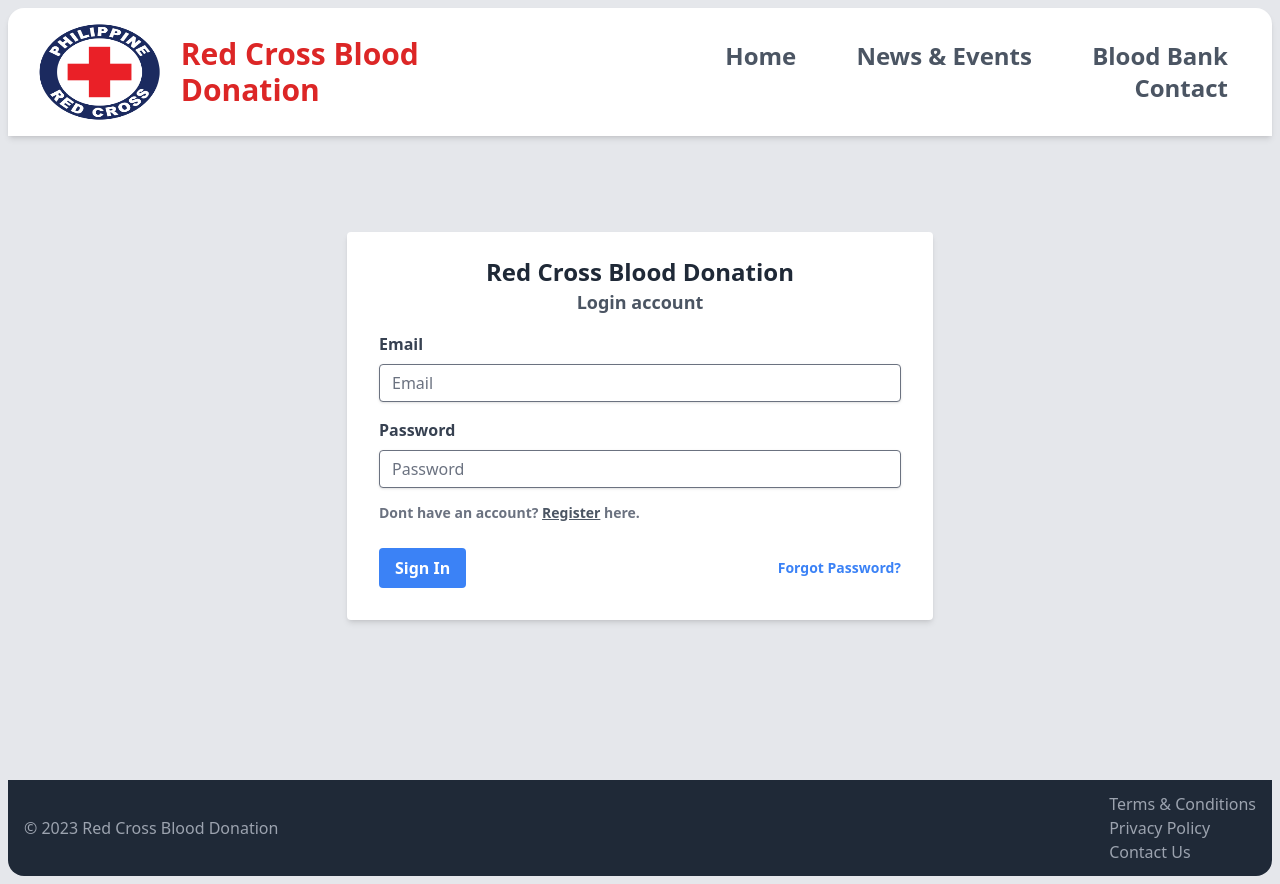
After one commit to ryanjay55/redcross, a Django app: page /login in a window 1280 px wide. The commit adds this page. Run offline with Django 4.2, Linux system fonts and the light colour scheme; some libraries are stand-ins or nearby versions.

Commit message:
updated 03-20-23

```diff
--- a/redcross/prcuser/templates/prcuser/index.html
+++ b/redcross/prcuser/templates/prcuser/index.html
@@ -7,37 +7,65 @@
     <meta http-equiv="X-UA-Compatible" content="IE=edge">
     <meta name="viewport" content="width=device-width, initial-scale=1.0">
     <link rel="shortcut icon" type="image/png" href="{% static 'assets/img/logo.png' %}">
+    <title>
+    {% block title %}
+    Red Cross
+    {% endblock title %}
+    </title>
+    {% tailwind_css %}
 
-    <title>Red Cross</title>
-    {% tailwind_css %}
 </head>
-<body class=" bg-gradient-to-r from-red-500 to-red-300 px-28 py-5">
+<body class=" bg-gray-200 px-2 py-2">
 
-    <div class="container relative">
-        <nav class="flex items-center ">
-            <img src="{% static 'assets/img/logo.png' %}" alt="logo" class="h-24 w-40 cursor-pointer">
-            <ul class="ml-auto cursor-pointer text-right ">
-                <li class="list-none inline-block mx-5 px-5"><a href="#" class="no-underline font-semibold text-2xl tracking-normal  px-2 hover:text-white duration-300 hover:text-4xl">Home</li></a>
-                <li class="list-none inline-block mx-5 px-5"><a href="#" class="no-underline font-semibold text-2xl tracking-normal  px-2 hover:text-white duration-300 hover:text-4xl">News & Events</li></a>
-                <li class="list-none inline-block mx-5 px-5"><a href="#" class="no-underline font-semibold text-2xl tracking-normal  px-2 hover:text-white duration-300 hover:text-4xl">Blood Bank</li></a>
-                <li class="list-none inline-block mx-5 px-5"><a href="#" class="no-underline font-semibold text-2xl tracking-normal  px-2 hover:text-white duration-300 hover:text-4xl">Contact</li></a>
+
+        {% block nav %}
+        <nav class=" bg-white shadow-md flex items-center p-4 rounded-t-2xl">
+            <a href="home"><img src="{% static 'assets/img/logo.png' %}" alt="logo" class="h-24 w-40 cursor-pointer"></a>
+            <a href="home" class="text-3xl font-bold text-red-600">Red Cross Blood Donation</a>
+
+            <ul class="ml-auto cursor-pointer text-right">
+                <li class="list-none inline-block mx-2 "><a href="home" class="no-underline font-semibold text-2xl tracking-normal text-gray-600 px-5 py-3 hover:text-white  duration-300 hover:border hover:bg-red-900  hover:rounded-md">Home</li></a>
+                <li class="list-none inline-block mx-2 "><a href="#" class="no-underline font-semibold text-2xl tracking-normal text-gray-600 px-5 py-3 hover:text-white  duration-300 hover:border hover:bg-red-900  hover:rounded-md">News & Events</li></a>
+                <li class="list-none inline-block mx-2 "><a href="#" class="no-underline font-semibold text-2xl tracking-normal text-gray-600 px-5 py-3 hover:text-white  duration-300 hover:border hover:bg-red-900  hover:rounded-md">Blood Bank</li></a>
+                <li class="list-none inline-block mx-2 "><a href="#" class="no-underline font-semibold text-2xl tracking-normal text-gray-600 px-5 py-3 hover:text-white  duration-300 hover:border hover:bg-red-900  hover:rounded-md">Contact</li></a>
             </ul>
         </nav>
+        {% endblock nav %}
 
+        {% block content %}
+
+    <div class="container relative mx-8">
         <div class="mt-36 max-w-screen-xl">
             <h1 class="text-6xl font-semibold leading-normal">Red Cross <br> <span class="font-normal">Valenzuela City Chapter</span> </h1>
+            <h3 class="text-4xl font-normal">Donate Blood, Save Lives</h3>
             <p>Blood donation is a selfless act of giving blood to save the lives of others.</p>
 
             <div class="mt-8 md:mt-16 lg:mt-20">
-                <a href="#" class="bg-gray-300 rounded-3xl py-3 px-8 font-semi-bold text-2xl cursor-pointer tracking-normal hover:bg-red-700 hover:border-blue-300 hover:text-white duration-300 hover:border border border-transparent md:w-auto lg:w-1/2">Donate Blood</a>
+                <a href="login" class="bg-red-700 text-white rounded-3xl leading-none py-3 px-20 font-semi-bold text-2xl cursor-pointer tracking-normal hover:bg-red-600 hover:border-white-300 hover:text-black duration-300 hover:border border border-transparent md:w-auto lg:w-1/2">Login</a>
+                <a href="#" class="bg-red-700 text-white rounded-3xl leading-none py-3 px-20 font-semi-bold text-2xl cursor-pointer tracking-normal hover:bg-red-600 hover:border-white-300 hover:text-black duration-300 hover:border border border-transparent md:w-auto lg:w-1/2">Signup</a>
             </div>
 
-            <img src="{% static 'assets/img/prcvc-building.jpg' %}" alt="Red Cross Valenzuela Building" class="w-full xl:w-1/2 xl:absolute bottom-0 mt-11 ml-11 opacity-40 right-0">
+            <img src="{% static 'assets/img/prcvc-building.jpg' %}" alt="Red Cross Valenzuela Building" class="w-full xl:w-1/2 xl:absolute bottom-0 opacity-50 right-0 rounded-2xl">
 
         </div>
 
 
     </div>
+    {% endblock content %}
+
+
+    <footer class="bg-gray-800 text-white py-1 bottom-0 mt-36 rounded-b-2xl">
+        <div class="container mx-auto flex justify-between items-center">
+            <p class="text-gray-400 pl-4">&copy; 2023 Red Cross Blood Donation</p>
+            <ul class="pr-4 py-2">
+                <li><a href="#" class="text-gray-400 hover:text-white">Terms &amp; Conditions</a></li>
+                <li><a href="#" class="text-gray-400 hover:text-white">Privacy Policy</a></li>
+                <li><a href="#" class="text-gray-400 hover:text-white">Contact Us</a></li>
+                <li><a href="#" class="text-gray-400 hover:text-white"><i class='bx bxl-facebook-circle'></i></a></li>
+            </ul>
+        </div>
+    </footer>
+
 
 
 </body>
--- /dev/null
+++ b/redcross/prcuser/templates/prcuser/userlogin.html
@@ -0,0 +1,50 @@
+{% extends "prcuser/index.html" %}
+{% load static %}
+{% load static tailwind_tags %}
+<!DOCTYPE html>
+<html lang="en">
+<head>
+    <meta charset="UTF-8">
+    <meta http-equiv="X-UA-Compatible" content="IE=edge">
+    <meta name="viewport" content="width=device-width, initial-scale=1.0">
+    <link rel="shortcut icon" type="image/png" href="{% static 'assets/img/logo.png' %}">
+    {% block title %}
+     Red Cross | Login
+    {% endblock title %}
+    {% tailwind_css %}
+
+</head>
+
+    {% block content %}
+    <div class="mt-24 flex justify-center items-center">
+        <div class="bg-white shadow-md rounded px-8 pt-6 pb-8 mb-4 flex flex-col">
+            <div class="mb-4">
+                <h1 class="text-2xl font-bold text-gray-800 text-center">Red Cross Blood Donation</h1>
+                <h2 class="text-lg font-semibold text-gray-600 text-center">Login account</h2>
+            </div>
+            <div class="mb-4">
+                <label class="block text-gray-700 font-bold mb-2" for="email">
+                    Email
+                </label>
+                <input class="shadow appearance-none border rounded w-full py-2 px-3 text-gray-700 leading-tight focus:outline-none focus:shadow-outline" id="email" type="email" placeholder="Email">
+            </div>
+            <div class="mb-6">
+                <label class="block text-gray-700 font-bold mb-2" for="password">
+                    Password
+                </label>
+                <input class="shadow appearance-none border rounded w-full py-2 px-3 text-gray-700 mb-3 leading-tight focus:outline-none focus:shadow-outline" id="password" type="password" placeholder="Password">
+                <span class="inline-block align-baseline font-semibold text-sm text-gray-500 " href="#">
+                    Dont have an account? <a href="#" class="font-bold hover:text-blue-600 text-gray-600 underline ">Register</a> here.
+                </span>
+            </div>
+            <div class="flex items-center justify-between">
+                <button class="bg-blue-500 hover:bg-blue-700 text-white font-bold py-2 px-4 rounded focus:outline-none focus:shadow-outline" type="button">
+                    Sign In
+                </button>
+                <a class="inline-block align-baseline font-bold text-sm text-blue-500 hover:text-blue-800" href="#">
+                    Forgot Password?
+                </a>
+            </div>
+        </div>
+    </div>
+    {% endblock content %}
--- a/redcross/prcuser/urls.py
+++ b/redcross/prcuser/urls.py
@@ -3,4 +3,8 @@
 
 urlpatterns = [
   path('', views.index, name='index'),
+  path('login', views.login, name='login'),
+  path('home', views.home, name='home'),
+  path('signup', views.signup, name='signup'),
+
 ]
--- a/redcross/prcuser/views.py
+++ b/redcross/prcuser/views.py
@@ -3,3 +3,12 @@
 # Create your views here.
 def index(request):
     return render (request, 'prcuser/index.html')
+
+def home(request):
+    return render (request, 'prcuser/index.html')
+
+def login(request):
+    return render(request, 'prcuser/userlogin.html')
+
+def signup(request):
+    return render(request, 'prcuser/usersignup.html')
--- a/redcross/theme/static/css/dist/styles.css
+++ b/redcross/theme/static/css/dist/styles.css
@@ -870,6 +891,46 @@
   margin-top: auto;
 }
 
+.mb-4 {
+  margin-bottom: 1rem;
+}
+
+.mb-8 {
+  margin-bottom: 2rem;
+}
+
+.mt-4 {
+  margin-top: 1rem;
+}
+
+.mt-2 {
+  margin-top: 0.5rem;
+}
+
+.mt-20 {
+  margin-top: 5rem;
+}
+
+.mt-32 {
+  margin-top: 8rem;
+}
+
+.mb-2 {
+  margin-bottom: 0.5rem;
+}
+
+.mb-3 {
+  margin-bottom: 0.75rem;
+}
+
+.mb-6 {
+  margin-bottom: 1.5rem;
+}
+
+.mt-24 {
+  margin-top: 6rem;
+}
+
 .block {
   display: block;
 }
@@ -956,6 +1025,20 @@
   list-style-type: none;
 }
 
+.appearance-none {
+  -webkit-appearance: none;
+     -moz-appearance: none;
+          appearance: none;
+}
+
+.grid-cols-2 {
+  grid-template-columns: repeat(2, minmax(0, 1fr));
+}
+
+.flex-col {
+  flex-direction: column;
+}
+
 .items-center {
   align-items: center;
 }
@@ -964,8 +1047,47 @@
   justify-content: center;
 }
 
+.justify-between {
+  justify-content: space-between;
+}
+
+.gap-8 {
+  gap: 2rem;
+}
+
 .rounded-3xl {
   border-radius: 1.5rem;
+}
+
+.rounded {
+  border-radius: 0.25rem;
+}
+
+.rounded-lg {
+  border-radius: 0.5rem;
+}
+
+.rounded-md {
+  border-radius: 0.375rem;
+}
+
+.rounded-2xl {
+  border-radius: 1rem;
+}
+
+.rounded-r-2xl {
+  border-top-right-radius: 1rem;
+  border-bottom-right-radius: 1rem;
+}
+
+.rounded-t-2xl {
+  border-top-left-radius: 1rem;
+  border-top-right-radius: 1rem;
+}
+
+.rounded-b-2xl {
+  border-bottom-right-radius: 1rem;
+  border-bottom-left-radius: 1rem;
 }
 
 .border {
@@ -1006,6 +1128,46 @@
   background-color: rgb(75 85 99 / var(--tw-bg-opacity));
 }
 
+.bg-gray-200 {
+  --tw-bg-opacity: 1;
+  background-color: rgb(229 231 235 / var(--tw-bg-opacity));
+}
+
+.bg-red-600 {
+  --tw-bg-opacity: 1;
+  background-color: rgb(220 38 38 / var(--tw-bg-opacity));
+}
+
+.bg-white {
+  --tw-bg-opacity: 1;
+  background-color: rgb(255 255 255 / var(--tw-bg-opacity));
+}
+
+.bg-red-300 {
+  --tw-bg-opacity: 1;
+  background-color: rgb(252 165 165 / var(--tw-bg-opacity));
+}
+
+.bg-red-500 {
+  --tw-bg-opacity: 1;
+  background-color: rgb(239 68 68 / var(--tw-bg-opacity));
+}
+
+.bg-red-800 {
+  --tw-bg-opacity: 1;
+  background-color: rgb(153 27 27 / var(--tw-bg-opacity));
+}
+
+.bg-red-700 {
+  --tw-bg-opacity: 1;
+  background-color: rgb(185 28 28 / var(--tw-bg-opacity));
+}
+
+.bg-blue-500 {
+  --tw-bg-opacity: 1;
+  background-color: rgb(59 130 246 / var(--tw-bg-opacity));
+}
+
 .bg-gradient-to-r {
   background-image: linear-gradient(to right, var(--tw-gradient-stops));
 }
@@ -1022,6 +1184,22 @@
 
 .p-12 {
   padding: 3rem;
+}
+
+.p-5 {
+  padding: 1.25rem;
+}
+
+.p-4 {
+  padding: 1rem;
+}
+
+.p-2 {
+  padding: 0.5rem;
+}
+
+.p-1 {
+  padding: 0.25rem;
 }
 
 .px-2 {
@@ -1074,12 +1252,79 @@
   padding-bottom: 0.5rem;
 }
 
+.px-6 {
+  padding-left: 1.5rem;
+  padding-right: 1.5rem;
+}
+
+.py-4 {
+  padding-top: 1rem;
+  padding-bottom: 1rem;
+}
+
+.py-8 {
+  padding-top: 2rem;
+  padding-bottom: 2rem;
+}
+
+.py-1 {
+  padding-top: 0.25rem;
+  padding-bottom: 0.25rem;
+}
+
+.px-16 {
+  padding-left: 4rem;
+  padding-right: 4rem;
+}
+
+.px-24 {
+  padding-left: 6rem;
+  padding-right: 6rem;
+}
+
+.px-20 {
+  padding-left: 5rem;
+  padding-right: 5rem;
+}
+
+.pt-4 {
+  padding-top: 1rem;
+}
+
+.pt-2 {
+  padding-top: 0.5rem;
+}
+
+.pt-5 {
+  padding-top: 1.25rem;
+}
+
+.pl-4 {
+  padding-left: 1rem;
+}
+
+.pr-4 {
+  padding-right: 1rem;
+}
+
+.pb-8 {
+  padding-bottom: 2rem;
+}
+
+.pt-6 {
+  padding-top: 1.5rem;
+}
+
 .text-center {
   text-align: center;
 }
 
 .text-right {
   text-align: right;
+}
+
+.align-baseline {
+  vertical-align: baseline;
 }
 
 .font-serif {
@@ -1106,6 +1351,21 @@
   line-height: 1.25rem;
 }
 
+.text-3xl {
+  font-size: 1.875rem;
+  line-height: 2.25rem;
+}
+
+.text-4xl {
+  font-size: 2.25rem;
+  line-height: 2.5rem;
+}
+
+.text-lg {
+  font-size: 1.125rem;
+  line-height: 1.75rem;
+}
+
 .font-semibold {
   font-weight: 600;
 }
@@ -1130,6 +1390,18 @@
   line-height: 1.5;
 }
 
+.leading-loose {
+  line-height: 2;
+}
+
+.leading-none {
+  line-height: 1;
+}
+
+.leading-tight {
+  line-height: 1.25;
+}
+
 .tracking-normal {
   letter-spacing: 0em;
 }
@@ -1139,12 +1411,73 @@
   color: rgb(156 163 175 / var(--tw-text-opacity));
 }
 
+.text-gray-600 {
+  --tw-text-opacity: 1;
+  color: rgb(75 85 99 / var(--tw-text-opacity));
+}
+
+.text-gray-800 {
+  --tw-text-opacity: 1;
+  color: rgb(31 41 55 / var(--tw-text-opacity));
+}
+
+.text-red-600 {
+  --tw-text-opacity: 1;
+  color: rgb(220 38 38 / var(--tw-text-opacity));
+}
+
+.text-white {
+  --tw-text-opacity: 1;
+  color: rgb(255 255 255 / var(--tw-text-opacity));
+}
+
+.text-blue-500 {
+  --tw-text-opacity: 1;
+  color: rgb(59 130 246 / var(--tw-text-opacity));
+}
+
+.text-gray-700 {
+  --tw-text-opacity: 1;
+  color: rgb(55 65 81 / var(--tw-text-opacity));
+}
+
+.text-black {
+  --tw-text-opacity: 1;
+  color: rgb(0 0 0 / var(--tw-text-opacity));
+}
+
+.text-gray-300 {
+  --tw-text-opacity: 1;
+  color: rgb(209 213 219 / var(--tw-text-opacity));
+}
+
+.text-gray-500 {
+  --tw-text-opacity: 1;
+  color: rgb(107 114 128 / var(--tw-text-opacity));
+}
+
+.underline {
+  text-decoration-line: underline;
+}
+
 .no-underline {
   text-decoration-line: none;
 }
 
 .opacity-40 {
   opacity: 0.4;
+}
+
+.shadow-md {
+  --tw-shadow: 0 4px 6px -1px rgb(0 0 0 / 0.1), 0 2px 4px -2px rgb(0 0 0 / 0.1);
+  --tw-shadow-colored: 0 4px 6px -1px var(--tw-shadow-color), 0 2px 4px -2px var(--tw-shadow-color);
+  box-shadow: var(--tw-ring-offset-shadow, 0 0 #0000), var(--tw-ring-shadow, 0 0 #0000), var(--tw-shadow);
+}
+
+.shadow {
+  --tw-shadow: 0 1px 3px 0 rgb(0 0 0 / 0.1), 0 1px 2px -1px rgb(0 0 0 / 0.1);
+  --tw-shadow-colored: 0 1px 3px 0 var(--tw-shadow-color), 0 1px 2px -1px var(--tw-shadow-color);
+  box-shadow: var(--tw-ring-offset-shadow, 0 0 #0000), var(--tw-ring-shadow, 0 0 #0000), var(--tw-shadow);
 }
 
 .filter {
```
Also changed, not shown: other parts of redcross/theme/static/css/dist/styles.css (+95 -0 lines), redcross/prcuser/templates/prcuser/usersignup.html (added).
